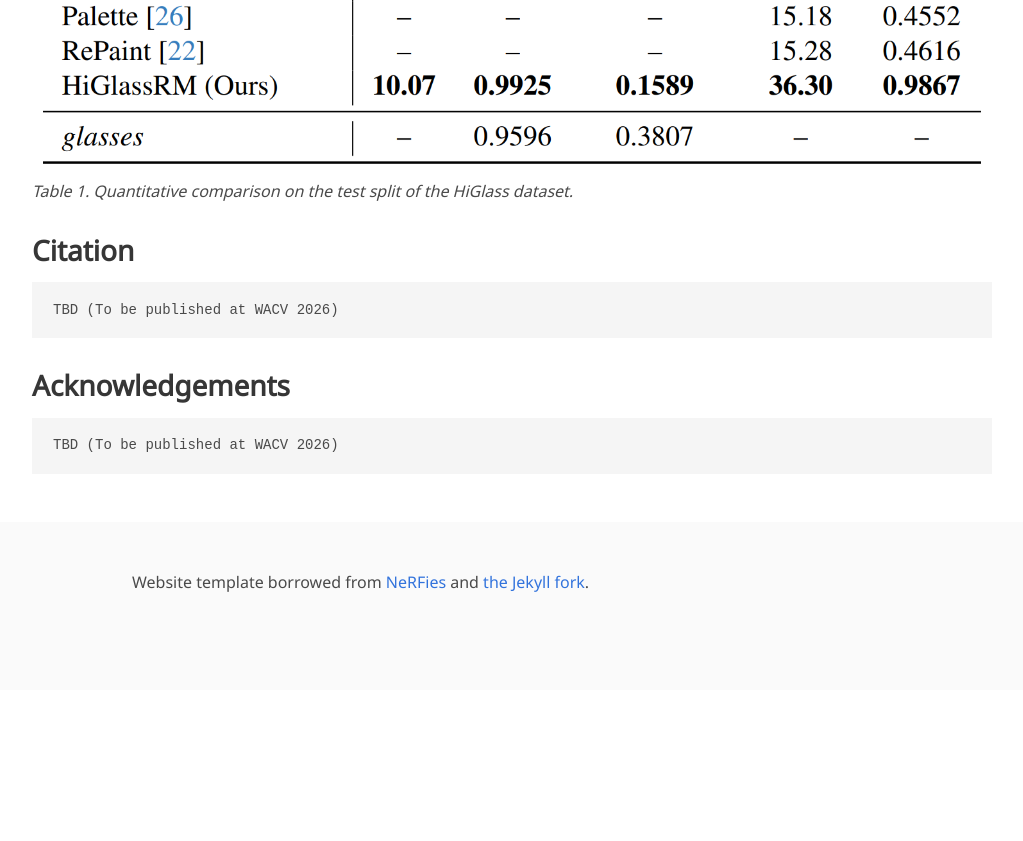
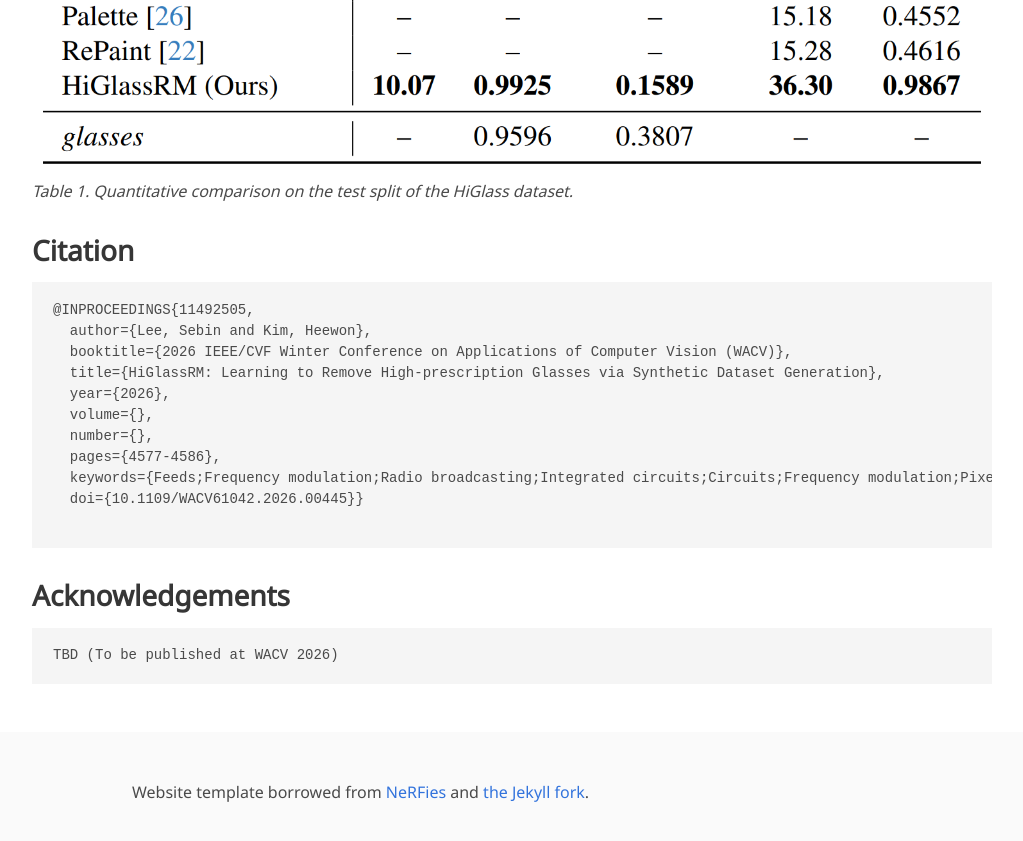
Before and after one commit to HiGlassRM/HiGlassRM.github.io, a Jekyll site: the page built from index.md, in a window 1280 px wide and 900 px high, scrolled down 5349 px. Shown: the top 841 px of the window, without its empty margins (128-1151 px from the left). Built offline with Jekyll 4.4.1, drawn with Linux system fonts in a browser that asks for light colours; some web fonts are replaced; before the commit the page ends 6039 px from its top, so only the background shows below that.

Commit message:
add dataset and citation

````diff
--- a/index.md
+++ b/index.md
@@ -11,7 +11,7 @@ conference: WACV 2026
 paper: https://openaccess.thecvf.com/content/WACV2026/papers/Lee_HiGlassRM_Learning_to_Remove_High-prescription_Glasses_via_Synthetic_Dataset_Generation_WACV_2026_paper.pdf
 video: https://www.youtube.com/watch?v=y73z4J86Dhw
 # code: https://higlassrm.github.io/
-data: https://higlassrm.github.io/
+data: https://github.com/sebinyday/HiGlassRM_2505
 ---
 
 <div class="centered-image-container">
@@ -89,7 +89,17 @@ R_{\text{background}}, & T_{\text{depth}}(x,y)\ge\delta\\
 
 ## Citation
 ```
-TBD (To be published at WACV 2026)
+@INPROCEEDINGS{11492505,
+  author={Lee, Sebin and Kim, Heewon},
+  booktitle={2026 IEEE/CVF Winter Conference on Applications of Computer Vision (WACV)},
+  title={HiGlassRM: Learning to Remove High-prescription Glasses via Synthetic Dataset Generation},
+  year={2026},
+  volume={},
+  number={},
+  pages={4577-4586},
+  keywords={Feeds;Frequency modulation;Radio broadcasting;Integrated circuits;Circuits;Frequency modulation;Pixel;Protocols;Modulation;Radio broadcasting;high-index glasses;glasses removal;synthetic dataset;image synthesis;dataset generation},
+  doi={10.1109/WACV61042.2026.00445}}
+
 ```
 
 ## Acknowledgements
````
